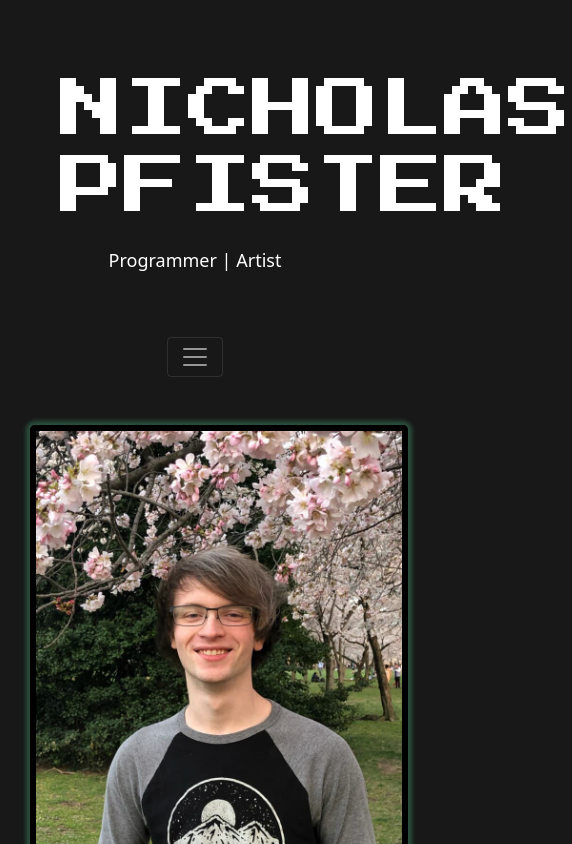
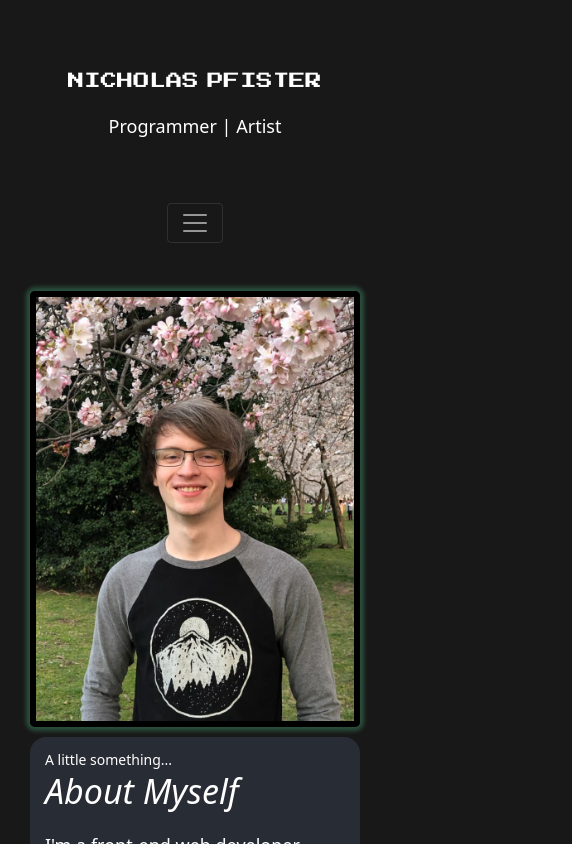
Before and after one commit to npfister13/portfolio-project, a React (Create React App) app: page / in a window 390 px wide. Shown: the top 844 px of the page, 572 px wide, since content can reach past the window. Built offline with nearby package versions, Linux system fonts and the light colour scheme.

Commit message:
mobile fixes

```diff
--- a/src/App.css
+++ b/src/App.css
@@ -81,7 +81,8 @@ html{
 #myName {
   visibility: visible;
   font-family: 'Press Start 2P', cursive;
-  font-size: 64px !important;
+  font-size: 4.2vw !important;
+  word-spacing: -2vw;
   /* text-shadow: 0.1rem 0 0.1 rem red, -0.125rem 0 0.1rem blue;
   animation: textfadein 1s 1, textloadin 0.01s 50 1.21s alternate */
 }
@@ -216,7 +217,7 @@ body {
   color: white;
   max-width: 520px !important;
   min-width: 200px;
-  min-height: 378px;
+  min-height: 200px;
   max-height: 520px;
   width: auto\9;
   margin: 20px auto;
@@ -333,8 +334,8 @@ body {
   padding: 0;
   -webkit-transition: all 0.6s cubic-bezier(0.165, 0.84, 0.44, 1);
   transition: all 0.6s cubic-bezier(0.165, 0.84, 0.44, 1);
-  /* width: 400px;
-  max-width: 100%; */
+  /* width: 400px; */
+  max-width: 100%;
   max-height: 500px;
   /* object-fit: none; */
 }
--- a/src/App.js
+++ b/src/App.js
@@ -5,7 +5,7 @@ import { BrowserRouter }  from 'react-router-dom';
 import './App.css';
 
 
-function App(){
+const MyApp = React.memo(function App(){
 
     const [loading, setLoading] = useState(true);
 
@@ -30,5 +30,5 @@ function App(){
             )}
         </>
     );
-}
-export default App;
+})
+export default MyApp;
--- a/src/components/Artwork.js
+++ b/src/components/Artwork.js
@@ -10,7 +10,7 @@ function RenderItem({items, itemsDisplayArray, itemsPerScreen}) {
                     tempArray.indexOf(item) > -1 ? console.log('in array already') : tempArray.push(item)
                     if (index < itemsPerScreen){
                         return (
-                            <img src={item.image} alt={item.alt}/>
+                            <img key={index} src={item.image} alt={item.alt}/>
                         )
                     }
                     else {
--- a/src/components/NavTab.js
+++ b/src/components/NavTab.js
@@ -2,7 +2,7 @@ import React, { useState, useRef } from 'react';
 import { Nav, Navbar, NavbarToggler, Collapse, NavItem, } from 'reactstrap';
 import { NavLink } from 'react-router-dom';
 
-export default function NavTab() {
+function NavTab() {
 
     const [isNavOpen, toggleNav] = useState(false)
 
@@ -30,11 +30,11 @@ export default function NavTab() {
                         animation: 'textfadein 1s 1, textloadin 0.01s 50 1.21s alternate'
                     }}
 
-                >NICHOLAS<span id="invisSpace"> </span>PFISTER</h1>
+                >NICHOLAS PFISTER</h1>
             )
         }
         return (
-            <h1 id="myName">NICHOLAS<span id="invisSpace"> </span>PFISTER</h1>
+            <h1 id="myName">NICHOLAS<span id="invisSpace" className="d-block d-sm-none"> </span>PFISTER</h1>
         )
     }
 
@@ -53,10 +53,12 @@ export default function NavTab() {
                 </div>
             </div>
             <Navbar dark sticky="top" expand="sm">
+
                 <NavbarToggler onClick={() => {
                     toggleNav(!isNavOpen)
                     console.log(isNavOpen)
                     }} />
+
                 <Collapse isOpen={isNavOpen} navbar>
                     <Nav navbar className='m-auto'>
                         <NavItem className="glitch" active>
@@ -92,3 +94,5 @@ export default function NavTab() {
     )
 
 }
+
+export default React.memo(NavTab);
```
